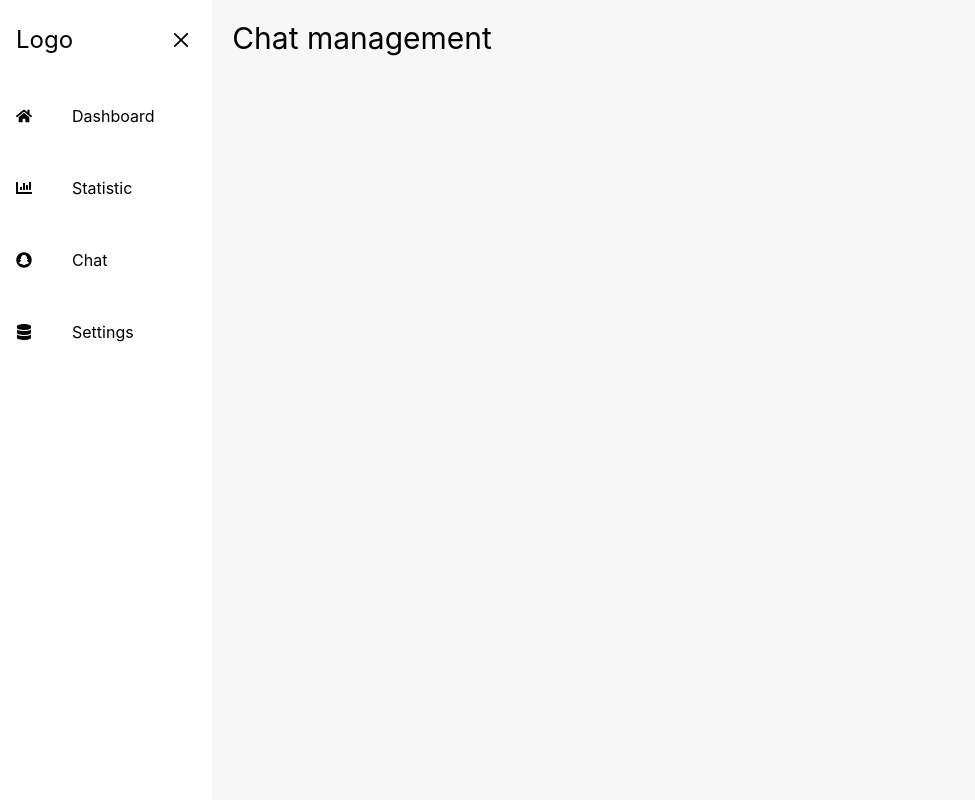
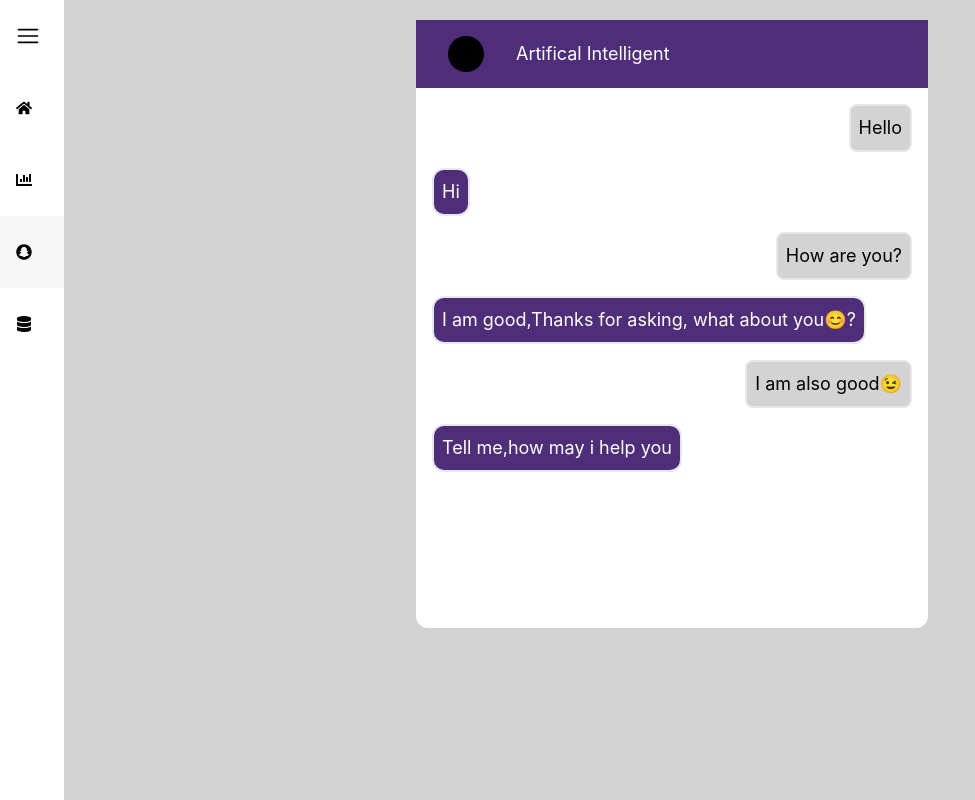
Before and after one commit to VaibhavSharma1998/dashboard, a React (Create React App) app: page /chat in a window 1280 px wide. Shown: the whole page, without its empty margins (0-975 px from the left). Built offline with nearby package versions, Linux system fonts and the light colour scheme.

Commit message:
Desiging of chatbot is completed

```diff
--- a/src/Components/ChatManagement.jsx
+++ b/src/Components/ChatManagement.jsx
@@ -1,10 +1,57 @@
 import React from 'react'
 
 const ChatManagement = () => {
+  const chatData = [
+    {
+      Client: 'Hello',
+      AI: 'Hi'
+    },
+    {
+      Client: 'How are you?',
+      AI: 'I am good,Thanks for asking, what about you😊?'
+    },
+    {
+      Client: 'I am also good😉',
+      AI: 'Tell me,how may i help you'
+    },
+
+  ]
   return (
-    <div>
-      Chat management
-    </div>
+
+    <>
+      {/* Container -main div  that gives height and width*/}
+      <div className="flex justify-center  h-full">
+        {/* Box div in which all the data is available */}
+        <div className="w-[32rem] h-[38rem] bg-[#fff] rounded-xl">
+          {/* upper div conatining name and image */}
+          <div className="flex bg-[#4E2D79]">
+            <span className="bg-black w-9 h-9 rounded-full my-4 mx-8 "></span>
+            <p className='text-white py-5 text-lg'>Artifical Intelligent</p>
+          </div>
+          {/* Bottom div conatining chat  */}
+
+          {
+            chatData.map((value) => (
+              <>
+                <div className='flex justify-end'>
+                  <p className="bg-[#D3D3D3] text-right border-2  my-4 mx-4 inline-block rounded-lg py-2 px-2 text-lg">{value.Client}</p>
+                </div>
+                <div className='flex justify-start'>
+                  <p className="bg-[#4E2D79] text-white text-left border-2  mx-4 inline-block rounded-xl  py-2 px-2 text-lg">{value.AI}</p>
+                </div>
+
+              </>
+            ))
+          }
+
+
+
+
+
+
+        </div>
+      </div>
+    </>
   )
 }
 
--- a/src/Components/Slide.jsx
+++ b/src/Components/Slide.jsx
@@ -1,20 +1,19 @@
 import React,{useState} from 'react'
 import { FaHome, FaChartBar, FaSnapchat, FaDatabase } from "react-icons/fa";
 import { RxHamburgerMenu, RxCross2 } from "react-icons/rx";
-import { NavLink } from 'react-router-dom';
+import { NavLink,useLocation } from 'react-router-dom';
 
 
 const Slide = ({ children }) => {
     const[isopen,setIsOpen] = useState(false);
-    const[slideWidth,setSlideWidth] = useState('w-64')
-    const[logoDisplay,setLogoDisplay] = useState('block')
+   const location = useLocation()
+   console.log(location)
 
     const isToggle = ()=>{
         setIsOpen(!isopen)
-        setSlideWidth(isopen?'w-64':'w-16')
-        // setSlideWidth(isOpen ? 'w-64' : 'w-16');
-        setLogoDisplay(isopen?'block':'hidden')
+
     }
+
 
 
     const slideData = [
@@ -46,28 +45,29 @@ const Slide = ({ children }) => {
             {/* container div */}
             <div className="flex">
                 {/* Slider  div*/}
-                <div className={`bg-[#fff] ${slideWidth} text-black  h-screen transition-all duration-500 `}>
+                <div className={`bg-[#fff] ${isopen?`w-64`:`w-16`} text-black  h-screen transition-all duration-500 `}>
                     <div className="flex items-center py-6 px-4">
-                        <h1 className={`pr-24 text-2xl ${logoDisplay}`}>Logo</h1>
+                        <h1 className={`pr-24 text-2xl ${isopen?`block`:`hidden`}`}>Logo</h1>
 
                         <div className="cursor-pointer text-2xl" onClick={isToggle}>
-                            {isopen?<RxHamburgerMenu/>:<RxCross2/>}
+                            {isopen?<RxCross2/>:<RxHamburgerMenu/>}
                         </div>
                     </div>
 
                     {
                         slideData.map((value, index) => (
-                            <NavLink to={value.path} key={index} activeClassName="active active:bg-[#f7f7f8] " className='flex items-center py-6 px-4 hover:bg-[#f7f7f8] '>
+                            <NavLink to={value.path} key={index}  className={`flex items-center py-6 px-4 hover:bg-[#f7f7f8] ${location.pathname ===value.path ?`bg-[#f7f7f8]`:`bg-[#fff]`}`}>
                                 <div className="pr-10 ">{value.icon}</div>
                                 <div className="link_name">{value.name}</div>
                             </NavLink>
+
                         ))
+
                     }
-
 
                 </div>
                     {/* Main */}
-                <main className='w-full p-5 flex bg-[#f7f7f8] text-3xl'>{children}</main>
+                <main className='w-full p-5 bg-[#D3D3D3] text-3xl'>{children}</main>
 
             </div>
         </>
```
